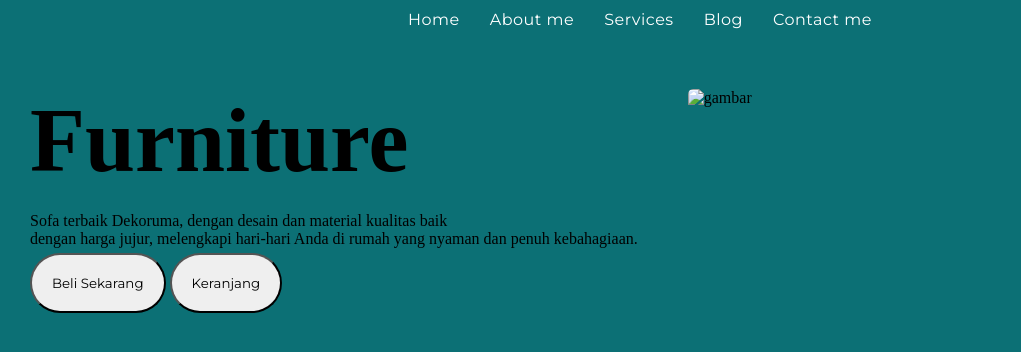
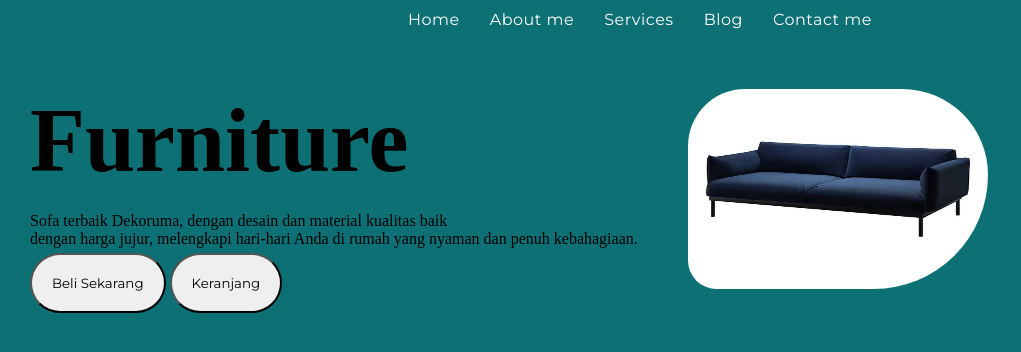
Before and after one commit to rizqonyasir/day-3-tugas-3, a plain HTML site: page index.html in a window 1280 px wide. Shown: the whole page, without its empty margins (0-1021 px from the left). Drawn offline with Linux system fonts and the light colour scheme; the site is published under a folder, as on GitHub Pages, so addresses that start at the root find nothing.

Commit message:
Update index.html

```diff
--- a/index.html
+++ b/index.html
@@ -34,7 +34,7 @@
         </div>
 
         <div class="kanan">
-            <img src="/assets/0992860_PE820287_S4.webp" alt="gambar">
+            <img src="assets/0992860_PE820287_S4.webp" alt="gambar">
         </div>
     </section>
     <!-- INI AKHIR HERO SECTION -->
```
